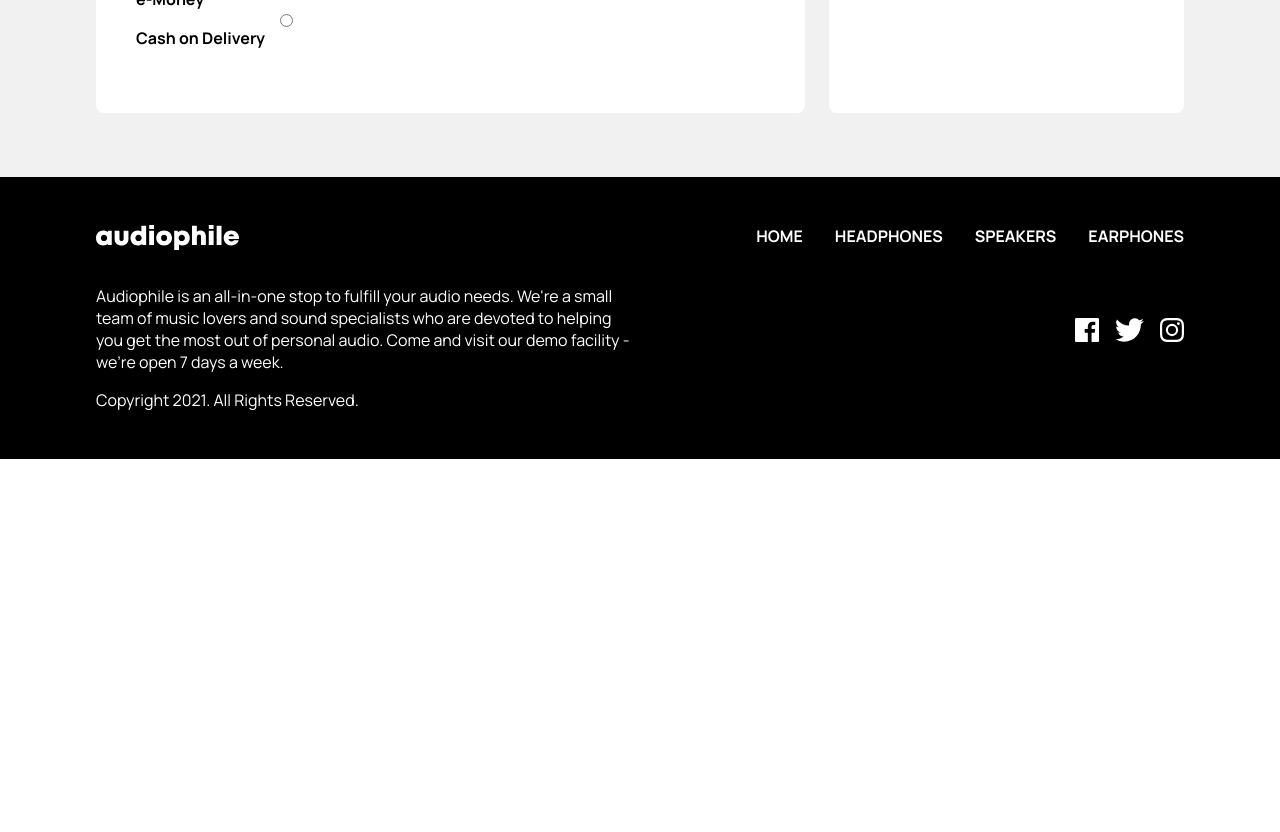
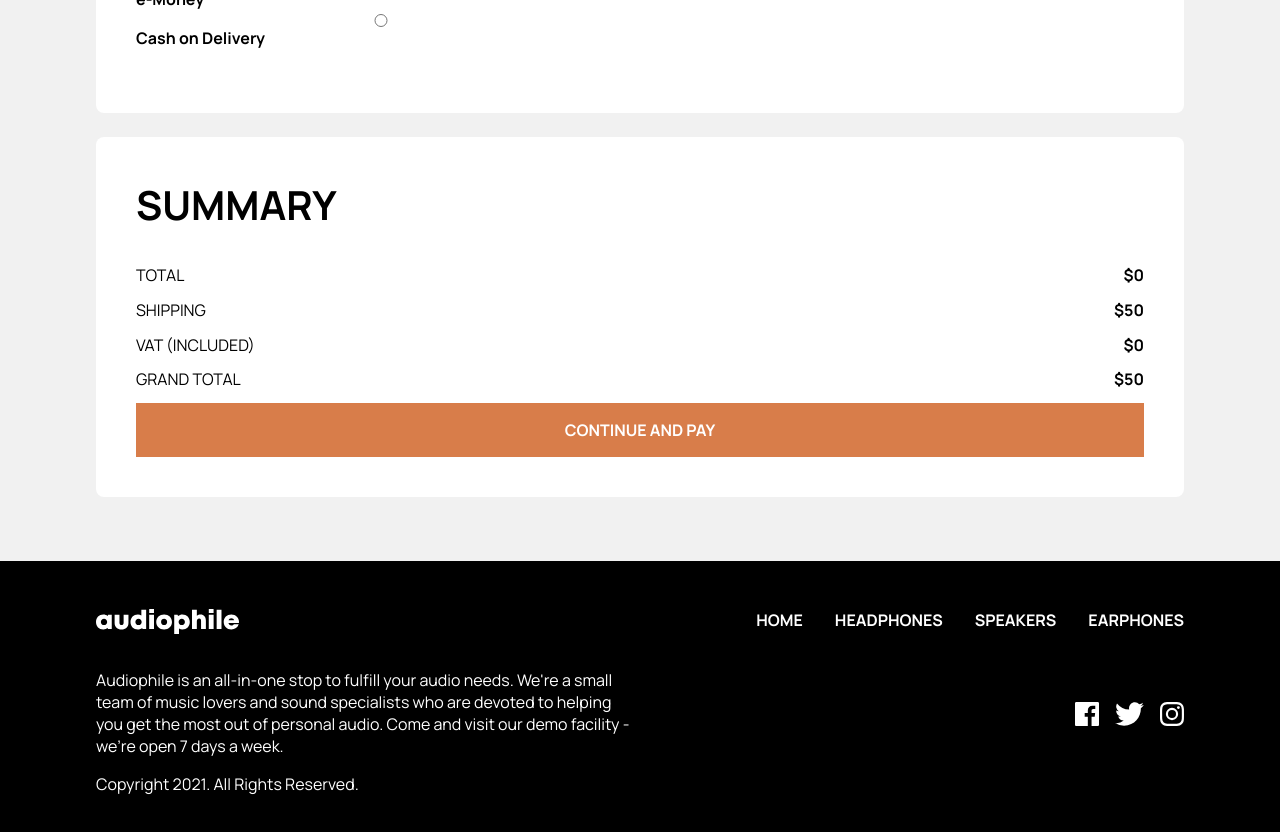
Before and after one commit to adat456/audiophile, a React app: page /checkout in a window 1280 px wide. Shown: the part 840-1672 px from the top of the page. Before the commit the page ends 1299 px from the top, so only its background shows below. Built offline with nearby package versions, Linux system fonts and the light colour scheme; the HTML template or start-up script is replaced by a standard one.

Commit message:
Render cart items from localStorage to <CartSummary> component and add styling

```diff
--- a/src/checkout-components/CartSummary.tsx
+++ b/src/checkout-components/CartSummary.tsx
@@ -3,22 +3,29 @@ import { v4 as uuidv4 } from "uuid";
 
 const CartSummary: React.FC = () => {
     const [ cartItems, setCartItems ] = useState<object[]>([]);
+    const [ total, setTotal ] = useState(0);
+    const shipping = 50;
 
     useEffect(() => {
         const cartLength = localStorage.length;
-        console.log(cartLength);
 
-        for (let i = 0; i < cartLength; i++) {
-            const cartItemSlug: string | null = localStorage.key(i);
-            if (typeof cartItemSlug === "string") {
-                let cartItem: string = localStorage.getItem(cartItemSlug);
-                let cartItemInfo: object = JSON.parse(cartItem);
+        if (cartLength > 0) {
+            let updatedCart: object[] = [];
+            let cartTotal = 0;
+
+            for (let i = 0; i < cartLength; i++) {
+                const cartItemSlug: string = localStorage.key(i);
+                const cartItem: string = localStorage.getItem(cartItemSlug);
+                const cartItemInfo: object = JSON.parse(cartItem);
                 console.log(cartItemInfo);
-                setCartItems([
-                    ...cartItems,
-                    cartItemInfo,
-                ]);
+
+                cartTotal += cartItemInfo.numItems * cartItemInfo.price;
+
+                updatedCart = [...updatedCart, cartItemInfo];
             };
+
+            setTotal(cartTotal);
+            setCartItems(updatedCart);
         };
     }, []);
 
@@ -26,11 +33,14 @@ const CartSummary: React.FC = () => {
         console.log(item);
         return (
             <div key={uuidv4()} className="cart-item">
-                <div className="desc">
-                    <p>{item.name}</p>
-                    <p>{item.price}</p>
+                <img src={item.image.mobile.slice(1)} alt={item.name} />
+                <div className="text">
+                    <div className="desc">
+                        <p>{item.name}</p>
+                        <p>{`$${item.price}`}</p>
+                    </div>
+                    <p>{`${item.numItems}x`}</p>
                 </div>
-                <p>{`${item.numItems}x`}</p>
             </div>
         );
     });
@@ -39,6 +49,23 @@ const CartSummary: React.FC = () => {
         <section className="cart-summary">
             <h2>SUMMARY</h2>
             {cartItemsArr}
+            <div className="sum">
+                <p>TOTAL</p>
+                <p>{`$${total}`}</p>
+            </div>
+            <div className="sum">
+                <p>SHIPPING</p>
+                <p>{`$${shipping}`}</p>
+            </div>
+            <div className="sum">
+                <p>VAT (INCLUDED)</p>
+                <p>{`$${Math.round(total * .05)}`}</p>
+            </div>
+            <div className="sum">
+                <p>GRAND TOTAL</p>
+                <p>{`$${total + shipping + Math.round(total * .05)}`}</p>
+            </div>
+            <button type="button">CONTINUE AND PAY</button>
         </section>
     );
 };
--- a/src/index.css
+++ b/src/index.css
@@ -646,33 +646,41 @@ footer .social-media-links svg {
   grid-template-columns: 2fr 1fr;
   grid-gap: 1.5rem;
 }
+@media (max-width: 1300px) {
+  .checkout-page {
+    display: flex;
+    flex-direction: column;
+  }
+}
 .checkout-page a {
   grid-column: 1/3;
 }
-.checkout-page form, .checkout-page .cart-summary {
+
+form, .cart-summary {
   padding: 2.5rem;
   border-radius: 0.5rem;
   background-color: #FFFFFF;
 }
-.checkout-page form h1 {
+
+form h1 {
   font-size: 3.5rem;
 }
-.checkout-page form fieldset {
+form fieldset {
   margin: 1.5rem 0;
   display: grid;
   grid-template-columns: 1fr 1fr;
   grid-gap: 3rem;
 }
-.checkout-page form legend {
+form legend {
   grid-column: 1/3;
   color: #D87D4A;
   padding-bottom: 0.5rem;
 }
-.checkout-page form legend, .checkout-page form label {
+form legend, form label {
   font-weight: 700;
   font-size: 1rem;
 }
-.checkout-page form input {
+form input {
   margin-top: 0.25rem;
   display: block;
   width: 100%;
@@ -680,11 +688,54 @@ footer .social-media-links svg {
   border-radius: 0.25rem;
   border: 1px solid #F1F1F1;
 }
-.checkout-page form ::placeholder {
+form ::placeholder {
   font-family: "Manrope", sans-serif;
 }
-.checkout-page .cart-summary h2 {
+
+.cart-summary h2 {
   font-size: 2.5rem;
+  padding-bottom: 2rem;
+}
+.cart-summary .cart-item, .cart-summary .sum {
+  display: flex;
+}
+.cart-summary .cart-item {
+  padding-bottom: 2rem;
+}
+.cart-summary .cart-item img {
+  width: 4rem;
+  height: auto;
+  padding-right: 1rem;
+}
+.cart-summary .cart-item .text {
+  width: 100%;
+  display: flex;
+  justify-content: space-between;
+}
+.cart-summary .cart-item .desc {
+  display: flex;
+  flex-direction: column;
+  line-height: 1.5rem;
+}
+.cart-summary .sum {
+  padding-bottom: 0.8rem;
+  justify-content: space-between;
+}
+.cart-summary .sum p:last-child {
+  font-weight: 700;
+}
+.cart-summary button {
+  background-color: #D87D4A;
+  color: #FFFFFF;
+  font-size: 1rem;
+  font-weight: 700;
+  width: 100%;
+  padding: 1rem;
+  display: flex;
+  justify-content: center;
+}
+.cart-summary button:hover, .cart-summary button:focus {
+  background-color: #FBAF85;
 }
 
 /*# sourceMappingURL=index.css.map */
--- a/src/product-components/ProductDesc.tsx
+++ b/src/product-components/ProductDesc.tsx
@@ -13,10 +13,9 @@ interface Props {
 export const ProductDesc: React.FC<Props> = ({ image, newProd, name, desc, price, slug }) => {
     const [ numItems, setNumItems ] = useState<number>(1)
 
-    let imageSizes: string[];
     let filePaths: object;
     if (image) {
-        imageSizes = Object.keys(image);
+        let imageSizes = Object.keys(image);
 
         imageSizes.forEach(key => {
             let originalFilePath: string = image[key];
--- a/src/stylesheets/_checkout.sass
+++ b/src/stylesheets/_checkout.sass
@@ -7,45 +7,91 @@
     grid-template-columns: 2fr 1fr
     grid-gap: 1.5rem
 
+    @media (max-width: 1300px)
+        display: flex
+        flex-direction: column
+
     a
         grid-column: 1 / 3
 
-    form, .cart-summary
+form, .cart-summary
         padding: 2.5rem
         border-radius: 0.5rem
         background-color: base.$white
 
-    form
-        h1
-            font-size: 3.5rem
+form
+    h1
+        font-size: 3.5rem
 
-        fieldset
-            margin: 1.5rem 0
-            display: grid
-            grid-template-columns: 1fr 1fr
-            grid-gap: 3rem
+    fieldset
+        margin: 1.5rem 0
+        display: grid
+        grid-template-columns: 1fr 1fr
+        grid-gap: 3rem
 
-        legend
-            grid-column: 1 / 3
-            color: base.$orange
-            padding-bottom: 0.5rem
+    legend
+        grid-column: 1 / 3
+        color: base.$orange
+        padding-bottom: 0.5rem
 
-        legend, label
-            font-weight: 700
-            font-size: 1rem
+    legend, label
+        font-weight: 700
+        font-size: 1rem
 
-        input
-            margin-top: 0.25rem
-            display: block
-            width: 100%
-            padding: 0.75rem
-            border-radius: 0.25rem
-            border: 1px solid base.$grey
+    input
+        margin-top: 0.25rem
+        display: block
+        width: 100%
+        padding: 0.75rem
+        border-radius: 0.25rem
+        border: 1px solid base.$grey
 
-        ::placeholder
-            font-family: 'Manrope', sans-serif
+    ::placeholder
+        font-family: 'Manrope', sans-serif
 
 
-    .cart-summary
-        h2
-            font-size: 2.5rem
+.cart-summary
+    h2
+        font-size: 2.5rem
+        padding-bottom: 2rem
+
+    .cart-item, .sum
+        display: flex
+
+    .cart-item
+        padding-bottom: 2rem
+
+        img
+            width: 4rem
+            height: auto
+            padding-right: 1rem
+
+        .text
+            width: 100%
+            display: flex
+            justify-content: space-between
+
+        .desc
+            display: flex
+            flex-direction: column
+            line-height: 1.5rem
+
+    .sum
+        padding-bottom: 0.8rem
+        justify-content: space-between
+
+        p:last-child
+            font-weight: 700
+
+    button
+        background-color: base.$orange
+        color: base.$white
+        font-size: 1rem
+        font-weight: 700
+        width: 100%
+        padding: 1rem
+        display: flex
+        justify-content: center
+
+        &:hover, &:focus
+            background-color: base.$lite-orange
```
Also changed, not shown: 1 other file (tests, documents, lock files or other folders).
